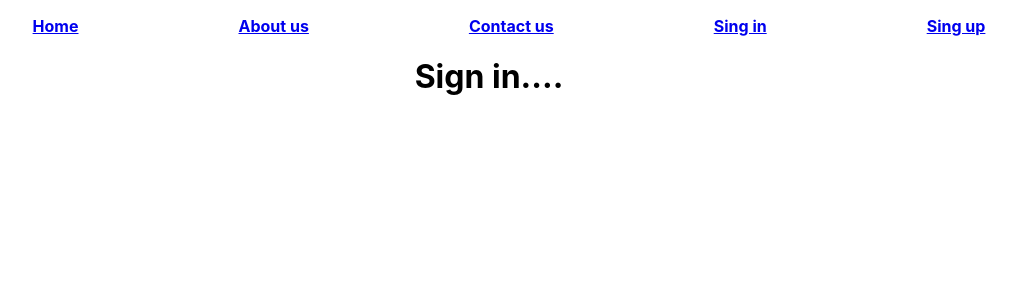
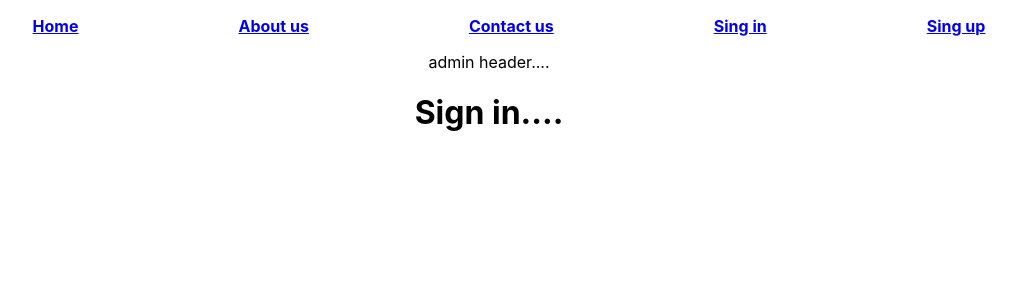
Before and after one commit to kianooshmada/myapp2, a React (Create React App) app: page /signin in a window 1280 px wide. Shown: the top 300 px of the page, without its empty margins (151-1168 px from the left). Built offline with nearby package versions, Linux system fonts and the light colour scheme.

Commit message:
2021/05/29

```diff
--- a/src/App.js
+++ b/src/App.js
@@ -3,8 +3,8 @@ import { BrowserRouter as Router, Switch, Route, Link } from "react-router-dom";
 import "./App.css";
 import { SignUp } from "./pages/SignUp/SignUp";
 import { SignIn } from "./pages/SignIn/SignIn";
-import { Home } from "./pages/Home/home";
 import MainLayout from "./pages/Layouts/Main";
+import AdminLayout from "./pages/Layouts/Admin";
 import styled from "styled-components";
 import { routes } from "./utilities/Routes";
 
@@ -40,8 +40,10 @@ export class App extends Component {
             </LI>
           </UL>
           <Switch>
-            <Route path="/signin" component={SignIn} />
-            <Route path="/signup" component={SignUp} />
+            <AdminLayout path="/signin" component={SignIn} />
+            <AdminLayout path="/signup" component={SignUp} />
+            {/* <Route path="/signin" component={SignIn} />
+            <Route path="/signup" component={SignUp} /> */}
             <MainLayout>
               <Switch>
                 {routes.map((route, i) => (
--- /dev/null
+++ b/src/pages/Layouts/Admin.js
@@ -0,0 +1,13 @@
+import React from "react";
+import { Route } from "react-router-dom";
+
+const Admin = ({ component: Component, ...rest }) => {
+  return (
+    <div>
+      <header>admin header....</header>{" "}
+      <Route {...rest} render={(props) => <Component {...props} />} />
+    </div>
+  );
+};
+
+export default Admin;
```
